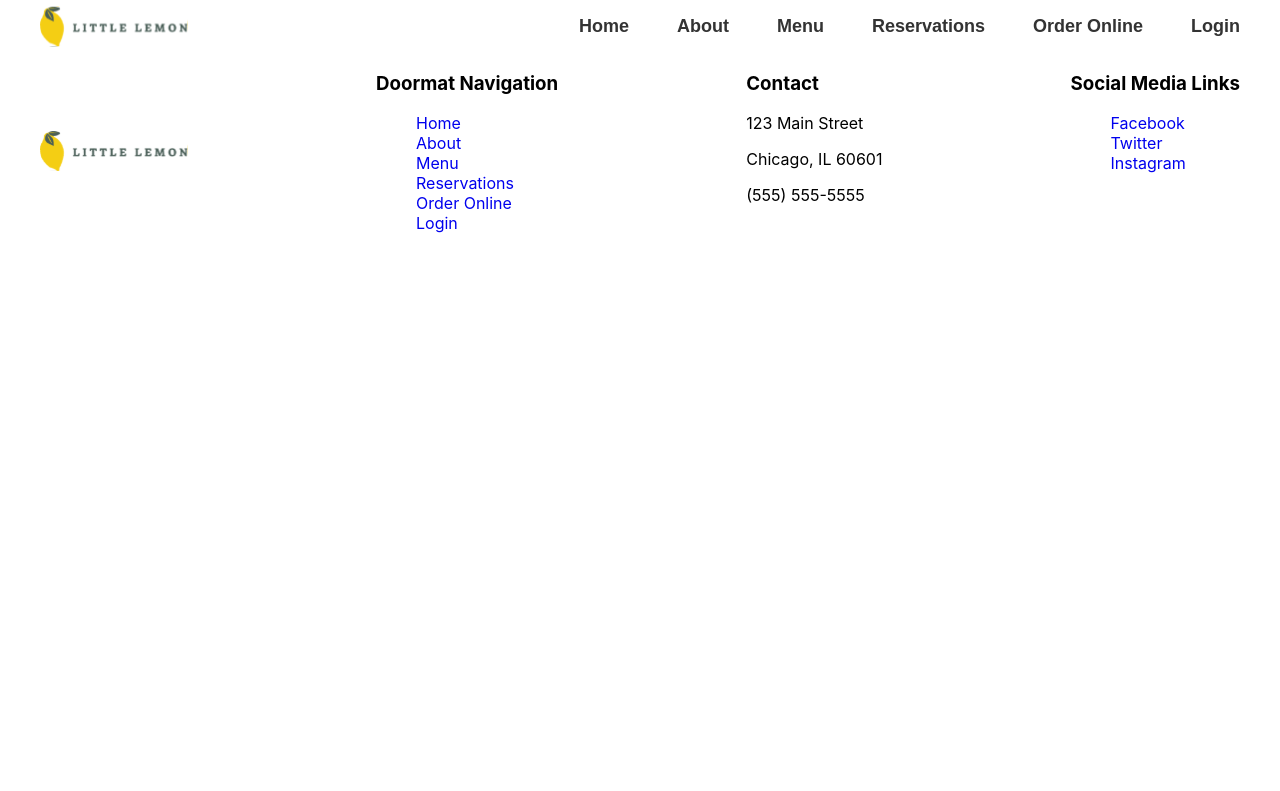
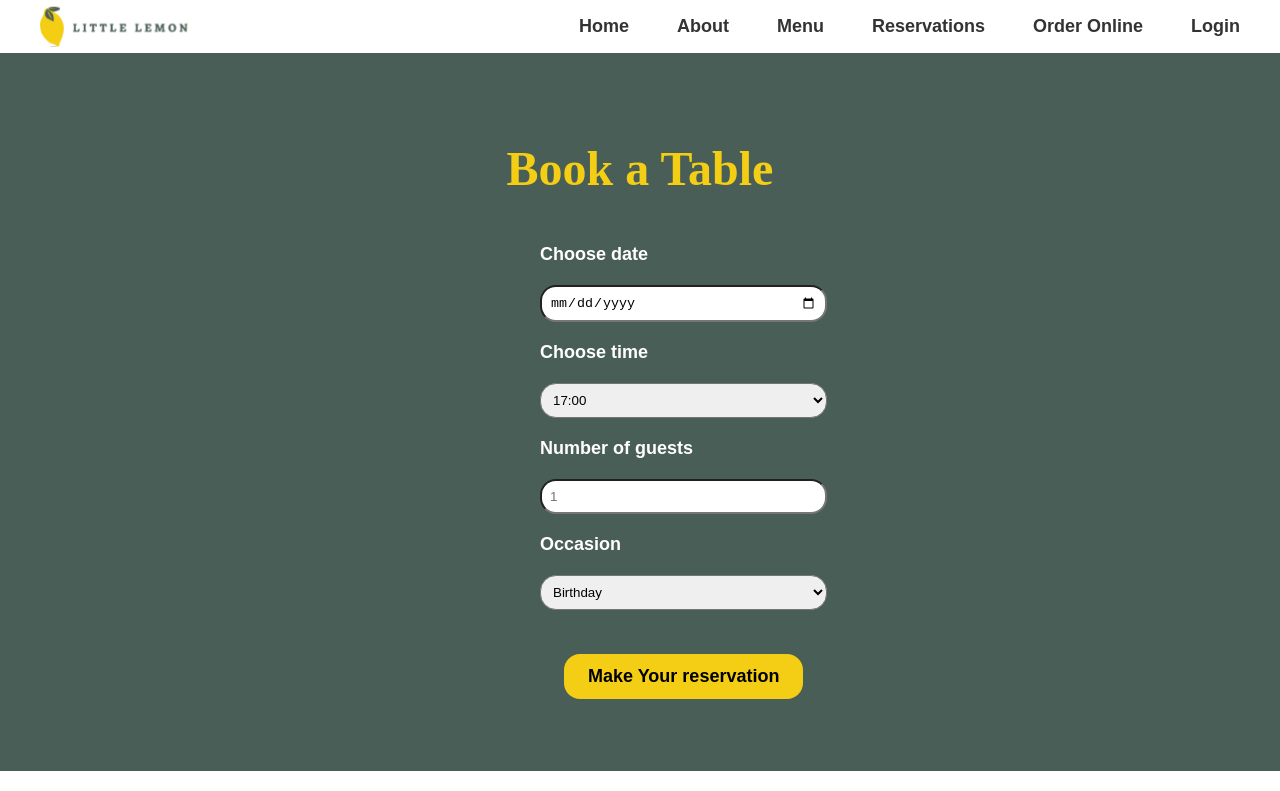
Before and after one commit to mertefeisawesome/meta-frontend-capstone, a React (Create React App) app: page /booking in a window 1280 px wide. Shown: the top 791 px of the page. Built offline with nearby package versions, Linux system fonts and the light colour scheme.

Commit message:
booking page design

```diff
--- /dev/null
+++ b/src/components/BookingForm.jsx
@@ -0,0 +1,30 @@
+import React from "react";
+import "../styles/BookingForm.css";
+
+const BookingForm = () => {
+  return (
+    <form style={{ display: "grid", maxWidth: "200px", gap: "20px" }}>
+      <label htmlFor="res-date">Choose date</label>
+      <input type="date" id="res-date" />
+      <label htmlFor="res-time">Choose time</label>
+      <select id="res-time ">
+        <option>17:00</option>
+        <option>18:00</option>
+        <option>19:00</option>
+        <option>20:00</option>
+        <option>21:00</option>
+        <option>22:00</option>
+      </select>
+      <label htmlFor="guests">Number of guests</label>
+      <input type="number" placeholder="1" min="1" max="10" id="guests" />
+      <label htmlFor="occasion">Occasion</label>
+      <select id="occasion">
+        <option>Birthday</option>
+        <option>Anniversary</option>
+      </select>
+      <input type="submit" value="Make Your reservation" />
+    </form>
+  );
+};
+
+export default BookingForm;
--- a/src/pages/BookingPage.jsx
+++ b/src/pages/BookingPage.jsx
@@ -1,11 +1,21 @@
 import React from "react";
 import Nav from "../components/Nav";
 import Footer from "../components/Footer";
+import BookingForm from "../components/BookingForm";
+import "../styles/BookingPage.css";
 
 const BookingPage = () => {
   return (
     <>
       <Nav />
+      <main className="booking-main">
+        <div className="container">
+          <section className="booking-section">
+            <h1>Book a Table</h1>
+            <BookingForm />
+          </section>
+        </div>
+      </main>
       <Footer />
     </>
   );
--- /dev/null
+++ b/src/styles/BookingForm.css
@@ -0,0 +1,23 @@
+form {
+    font-family: "karla", sans-serif;
+    font-size:18px;
+    font-weight: bold;
+    color: #FFF;
+    margin:auto;
+}
+
+input, select {
+    border-radius: 16px;
+    padding: 8px;
+}
+
+input[type="submit"] {
+  background-color: #F4CE14;
+  border:none;
+  padding: 12px 24px;
+  font-family: "karla", sans-serif;
+  font-size: 18px;
+  font-weight: bold;
+  border-radius: 16px;
+  margin:24px;
+}
--- /dev/null
+++ b/src/styles/BookingPage.css
@@ -0,0 +1,29 @@
+html, body {
+  height: 100%;
+}
+
+#root {
+  min-height: 100vh;
+  display: flex;
+  flex-direction: column;
+}
+
+.booking-main {
+  flex: 1;
+  background-color: #495E57;
+  padding: 48px 0;
+}
+
+.booking-section {
+    display: flex;
+    flex-direction: column;
+    align-items: center;
+    gap: 48px;
+    justify-content: center;
+}
+
+h1 {
+  font-family: "markazi text", serif;
+  font-size: 48px;
+  color: #F4CE14;
+}
```
